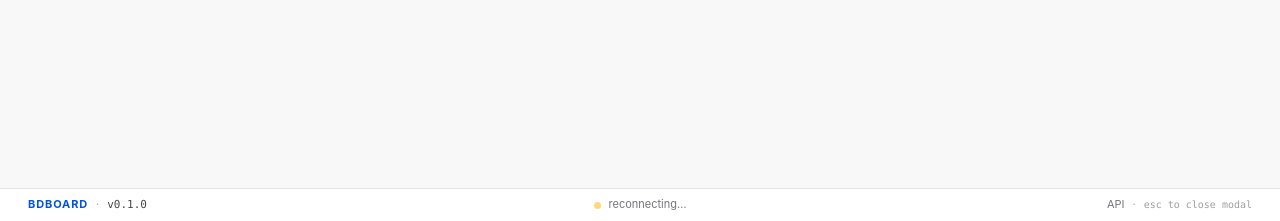
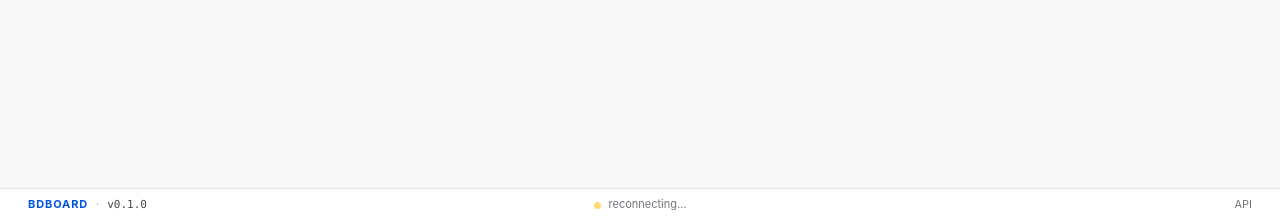
Before and after one commit to weegens-aaron/bdboard, a FastAPI app: template src/bdboard/templates/memory.html in a window 1280 px wide. Shown: the part 579-800 px from the top of the page. Run offline with FastAPI, Linux system fonts and the light colour scheme; the template is opened without the code that fills it, so the values that code supplies are empty; some libraries are stand-ins or nearby versions.

Commit message:
Remove 'esc to close modal' tip from footer (bdboard-7z0)

```diff
--- a/src/bdboard/static/styles.css
+++ b/src/bdboard/static/styles.css
@@ -1379,11 +1379,6 @@ pre { margin: 0; }
   text-decoration: none;
 }
 .footer-link:hover { color: var(--brand-blue); text-decoration: underline; }
-.footer-tip {
-  font-family: var(--mono);
-  font-size: 10px;
-  color: var(--muted-2);
-}
 
 /* Live indicator — small pulsing dot proves polling is alive. */
 .live-dot {
--- a/src/bdboard/templates/base.html
+++ b/src/bdboard/templates/base.html
@@ -48,8 +48,6 @@
       </div>
       <div class="footer-cell footer-right">
         <a href="/docs" class="footer-link">API</a>
-        <span class="footer-sep">·</span>
-        <span class="footer-tip">esc to close modal</span>
       </div>
     </footer>
     {% endblock %}
```
Also changed, not shown: 1 other file.
